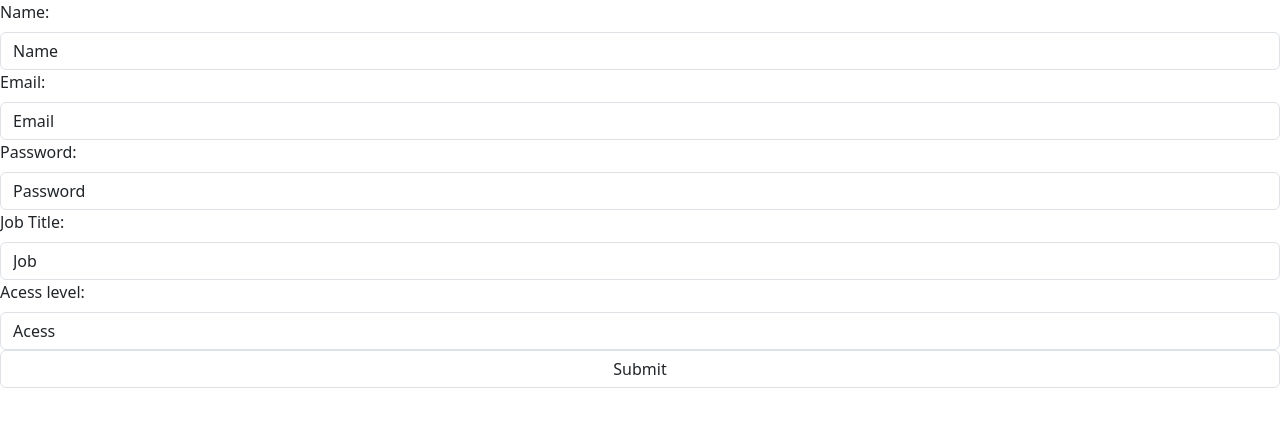
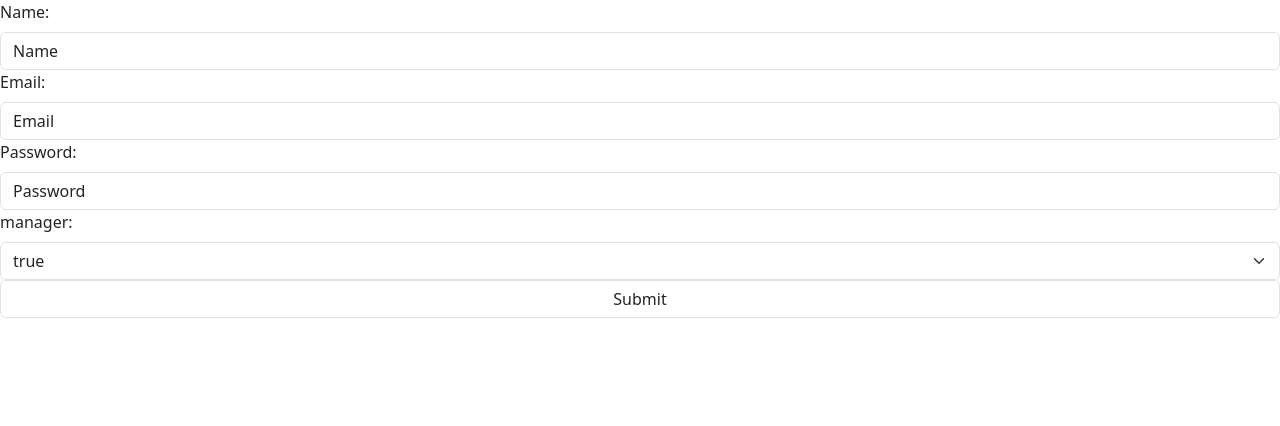
Before and after one commit to pwillsmaith21/Project-Management-App, a React (Create React App) app in the folder react-app/: page /Register in a window 1280 px wide. Shown: the top 426 px of the page. Built offline with nearby package versions, Linux system fonts and the light colour scheme.

Commit message:
integration in progres

```diff
--- a/react-app/src/components/home.js
+++ b/react-app/src/components/home.js
@@ -9,42 +9,32 @@ import Accordion from 'react-bootstrap/Accordion';
     const baseUrl = "http://localhost:4000/api"
     const[projects, setProjects] = useState([]);
     const[user, setUser] = useState([])
-    const{userId} = useParams();
+    const{id} = useParams();
+
      async function getProjects(){
         var projects = await fetchProjects()
         setProjects(projects);
     }
-    async function getUser(){
+    /* async function getUser(){
         var user = await fetchUser()
         setUser(user);
-    }
+    } */
 
 
     async function fetchProjects() {
-        var ProjectsUrl = `${baseUrl}/projects/64b14d7bdbc262b4699e21df`;
+        var ProjectsUrl = `${baseUrl}/projects/${id}`;
         return await fetch(ProjectsUrl)
         .then(res => res.json())
 
   }
 
 async function fetchUser() {
-/*       var ProjectsUrl = `${baseUrl}/User/id`;
+    var ProjectsUrl = `${baseUrl}/uses/${id}`;
     return await fetch(ProjectsUrl)
-  .then(res => res.json()) */
-  var user =
-        {
-            'id' : 1,
-            'email': "pwillsmaith@gmail.com",
-            'password' : "guest21",
-            'name': "Willsmaith pochette",
-            'role': "Non Manager",
-            'jobTitle': "Software Engineer"
-
-        }
-    return user
+    .then(res => res.json())
     }
     useEffect(() => {getProjects()}, []);
-    useEffect(() => {getUser()},[])
+   // useEffect(() => {getUser()},[])
 
     const ProjectsHtml = projects.map((project) =>
     <div>
@@ -74,11 +64,12 @@ async function fetchUser() {
 
     return(
         <div className='Home'>
-            <section clasName= "user">
+            {/*<section clasName= "user">
                 <h4>
                     {user.name}
                 </h4>
             </section>
+    */}
             <h3>Projects</h3>
             {ProjectsHtml}
         </div>
--- a/react-app/src/components/register.js
+++ b/react-app/src/components/register.js
@@ -13,49 +13,29 @@ function Registration() {
     const headers = { 'Content-type': 'application/json; charset=UTF-8'}
     const navigate = useNavigate();
 
-    async function getUser(){
-        var user = await fetchUser()
+    async function createUser(userJson){
+        var user = await PostUser(userJson)
         setUser(user);
+        if(user?._id != undefined){
+        navigate(`/Home/${user._id}`,{replace:false})
+        }
     }
 
-    async function fetchUser() {
-        /*
-        var ProjectsUrl = `${baseUrl}/user/id`;
-        return await fetch(ProjectsUrl)
-          .then(res => res.json()) */
-          var user =
-                {
-                    'id' : 1,
-                    'email': "pwillsmaith@gmail.com",
-                    'password' : "guest21",
-                    'name': "Willsmaith",
-                    'role': "Non Manager",
-                    'jobTitle': "Software Engineer"
+    async function SubmitForm(userJson){
 
-                }
-            return user
-            }
-    function SubmitForm(userJson){
-        PostUser(userJson);
-        console.log("Usercreated succesfully")
-        getUser();
-        navigate(`/Home/${user.id}`,{replace:true})
+        createUser(userJson);
+    }
+    async function PostUser(userJson) {
+        var postUserUrl = `${baseUrl}/users`;
+        var postJson ={
+          method: 'POST',
+          body: JSON.stringify(userJson),
+          headers: { 'Content-type': 'application/json; charset=UTF-8'}
+      }
+      return await fetch(postUserUrl,postJson)
+      .then(res => res.json())
 
-
-    }
-    function PostUser(userJson){
-        var updateJson ={
-            method: 'PUT',
-            body: JSON.stringify(userJson),
-            headers:headers
-        }
-        /* fetch(createUserUrl,updateJson)
-        .then((response) => response.json())
-        .then((json) => console.log(json)); */
-        console.log(JSON.stringify(userJson))
-        console.log(`User created sucessfull`)
-    }
-
+  }
   return(
         <div className="register">
             <Form className="mb-3" onSubmit={handleSubmit((data) => SubmitForm(data))}>
@@ -65,10 +45,11 @@ function Registration() {
                 <Form.Control defaultValue="Email" {...register("email")} />
                 <Form.Label For="password">Password:</Form.Label>
                 <Form.Control defaultValue="Password"{...register("password")}/>
-                <Form.Label For="jobtitle">Job Title:</Form.Label>
-                <Form.Control defaultValue="Job" {...register("jobtitle")} />
-                <Form.Label For="Access">Acess level:</Form.Label>
-                <Form.Control defaultValue="Acess"{...register("Access")}/>
+                <Form.Label For="manager">manager:</Form.Label>
+                <Form.Select {...register("manager")}>
+                    <option value="true">true</option>
+                    <option value="false">false</option>
+                </Form.Select>
                 <Form.Control type="submit" />
         </Form>
         </div>
```
